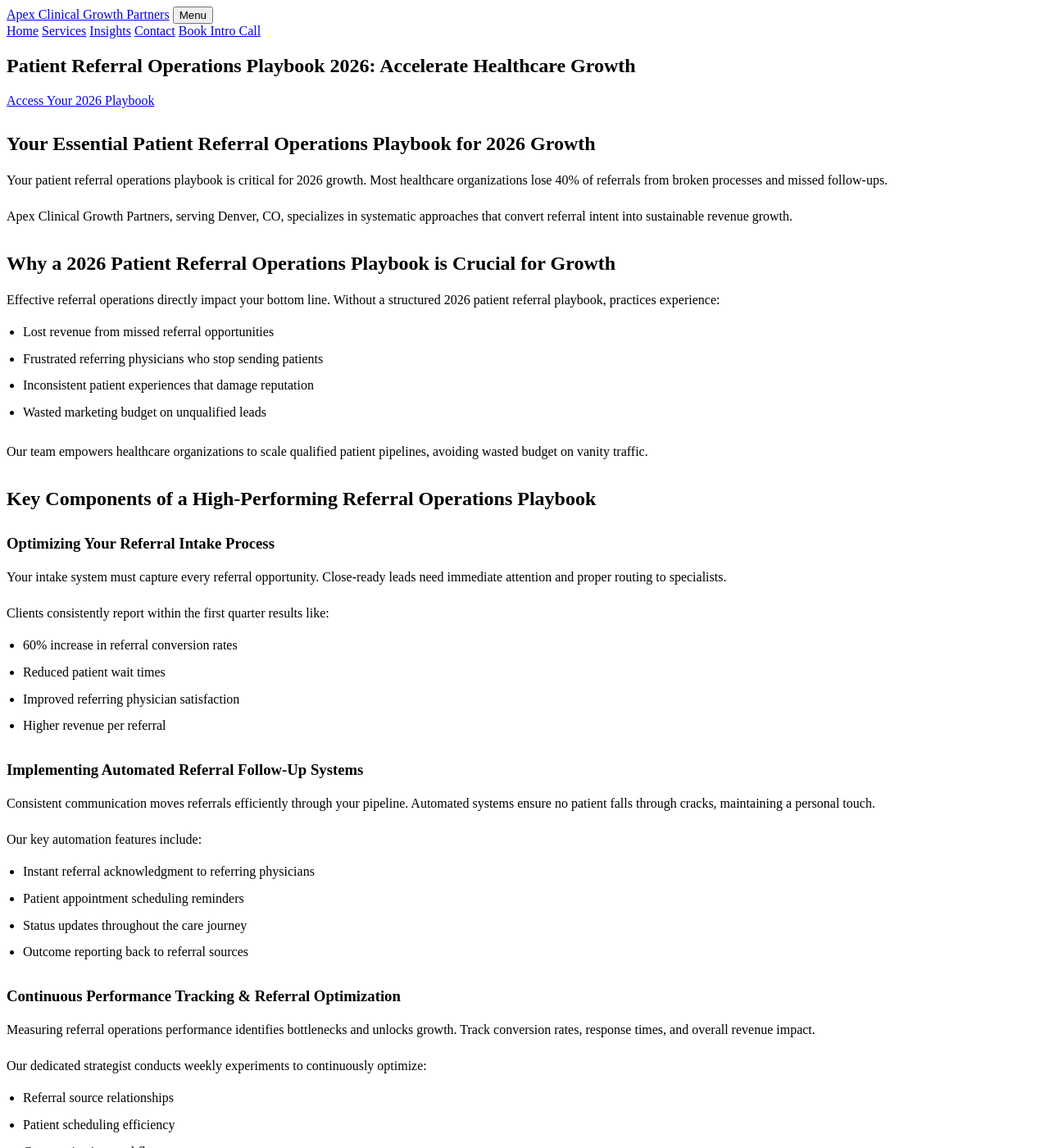
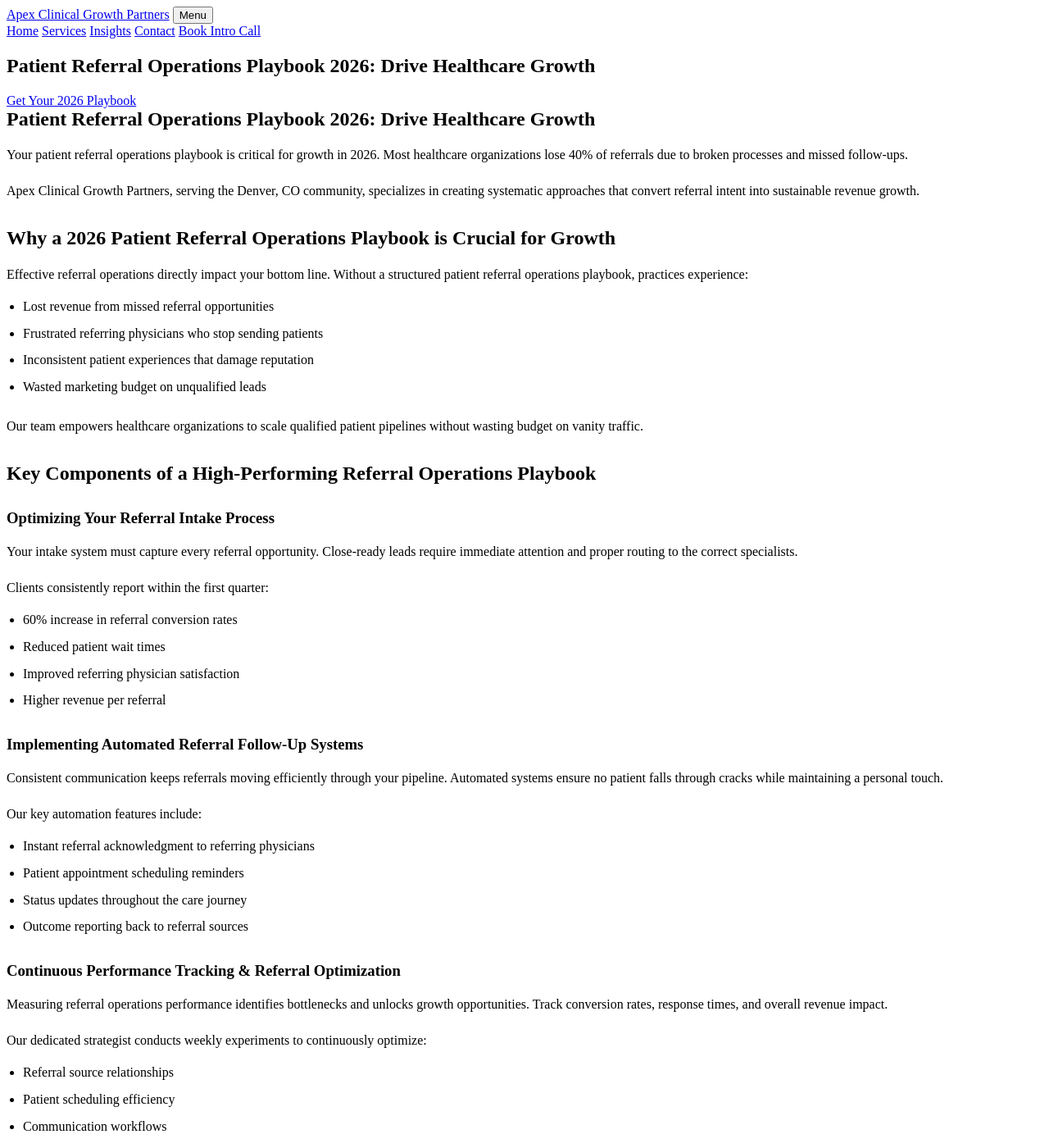
Before and after one commit to prjctlphbt/orbitr-canary-angular-20260228, a Jekyll site: the page angular-referral-ops-playbook-20260228142149.html, which Jekyll copies as it is, in a window 1280 px wide and 1400 px high. Shown: the whole window at 82% size. Built offline with Jekyll 4.4.1, drawn with Linux system fonts in a browser that asks for light colours; some of the changed text lies outside the part shown.

Commit message:
Rollback: Revert changes to angular-referral-ops-playbook-20260228142149.html

```diff
--- a/angular-referral-ops-playbook-20260228142149.html
+++ b/angular-referral-ops-playbook-20260228142149.html
@@ -102,28 +102,28 @@
 <main class="page-main">
 <section class="page-hero landing-hero">
 <div class="container">
-<h1>Patient Referral Operations Playbook 2026: Accelerate Healthcare Growth</h1>
-<a class="cta" href="/services/">Access Your 2026 Playbook</a>
+<h1>Patient Referral Operations Playbook 2026: Drive Healthcare Growth</h1>
+<a class="cta" href="/services/">Get Your 2026 Playbook</a>
 </div>
 </section>
 <section class="landing-content">
 <div class="container orbitr-generated-content">
-<h2>Your Essential Patient Referral Operations Playbook for 2026 Growth</h2>
-<p>Your patient referral operations playbook is critical for 2026 growth. Most healthcare organizations lose 40% of referrals from broken processes and missed follow-ups.</p>
-<p>Apex Clinical Growth Partners, serving Denver, CO, specializes in systematic approaches that convert referral intent into sustainable revenue growth.</p>
+<h1>Patient Referral Operations Playbook 2026: Drive Healthcare Growth</h1>
+<p>Your patient referral operations playbook is critical for growth in 2026. Most healthcare organizations lose 40% of referrals due to broken processes and missed follow-ups.</p>
+<p>Apex Clinical Growth Partners, serving the Denver, CO community, specializes in creating systematic approaches that convert referral intent into sustainable revenue growth.</p>
 <h2>Why a 2026 Patient Referral Operations Playbook is Crucial for Growth</h2>
-<p>Effective referral operations directly impact your bottom line. Without a structured 2026 patient referral playbook, practices experience:</p>
+<p>Effective referral operations directly impact your bottom line. Without a structured patient referral operations playbook, practices experience:</p>
 <ul>
 <li>Lost revenue from missed referral opportunities</li>
 <li>Frustrated referring physicians who stop sending patients</li>
 <li>Inconsistent patient experiences that damage reputation</li>
 <li>Wasted marketing budget on unqualified leads</li>
 </ul>
-<p>Our team empowers healthcare organizations to scale qualified patient pipelines, avoiding wasted budget on vanity traffic.</p>
+<p>Our team empowers healthcare organizations to scale qualified patient pipelines without wasting budget on vanity traffic.</p>
 <h2>Key Components of a High-Performing Referral Operations Playbook</h2>
 <h3>Optimizing Your Referral Intake Process</h3>
-<p>Your intake system must capture every referral opportunity. Close-ready leads need immediate attention and proper routing to specialists.</p>
-<p>Clients consistently report within the first quarter results like:
+<p>Your intake system must capture every referral opportunity. Close-ready leads require immediate attention and proper routing to the correct specialists.</p>
+<p>Clients consistently report within the first quarter:
 <ul>
 <li>60% increase in referral conversion rates</li>
 <li>Reduced patient wait times</li>
@@ -131,7 +131,7 @@
 <li>Higher revenue per referral</li>
 </ul></p>
 <h3>Implementing Automated Referral Follow-Up Systems</h3>
-<p>Consistent communication moves referrals efficiently through your pipeline. Automated systems ensure no patient falls through cracks, maintaining a personal touch.</p>
+<p>Consistent communication keeps referrals moving efficiently through your pipeline. Automated systems ensure no patient falls through cracks while maintaining a personal touch.</p>
 <p>Our key automation features include:
 <ul>
 <li>Instant referral acknowledgment to referring physicians</li>
@@ -140,7 +140,7 @@
 <li>Outcome reporting back to referral sources</li>
 </ul></p>
 <h3>Continuous Performance Tracking &amp; Referral Optimization</h3>
-<p>Measuring referral operations performance identifies bottlenecks and unlocks growth. Track conversion rates, response times, and overall revenue impact.</p>
+<p>Measuring referral operations performance identifies bottlenecks and unlocks growth opportunities. Track conversion rates, response times, and overall revenue impact.</p>
 <p>Our dedicated strategist conducts weekly experiments to continuously optimize:
 <ul>
 <li>Referral source relationships</li>
@@ -149,15 +149,15 @@
 <li>Revenue conversion metrics</li>
 </ul></p>
 <h2>Transform Your Patient Referral Operations for 2026 Success</h2>
-<p>A comprehensive patient referral playbook transforms scattered processes into robust, revenue-generating systems. Practices using structured approaches see qualified growth within 90 days.</p>
-<p>Our services build sustainable referral operations that scale with your practice. We create systems generating genuine revenue intent, not just vanity traffic.</p>
-<p>Ready to elevate your patient referrals in 2026? Contact our experts for a personalized growth strategy session: (720) 555-0105 or hello@apexclinicalgrowth.com.</p>
+<p>A comprehensive patient referral operations playbook transforms scattered processes into robust, revenue-generating systems. Healthcare organizations using structured approaches see qualified growth within 90 days.</p>
+<p>Our services focus on building sustainable referral operations that scale with your practice. We create systems that generate genuine revenue intent, not just vanity traffic.</p>
+<p>Ready to elevate your patient referrals in 2026? Contact our experts today at (720) 555-0105 or hello@apexclinicalgrowth.com for a personalized referral growth strategy session.</p>
 </div>
 </section>
 <section class="landing-cta">
 <div class="container">
-<h2>Ready for Accelerated 2026 Growth?</h2>
-<a class="cta" href="/services/">Schedule Your Free Consultation</a>
+<h2>Ready for 2026 Growth?</h2>
+<a class="cta" href="/services/">Schedule Your Consultation</a>
 </div>
 </section>
 </main>
```
Also changed, not shown: other parts of angular-referral-ops-playbook-20260228142149.html (+2 -2 lines).
